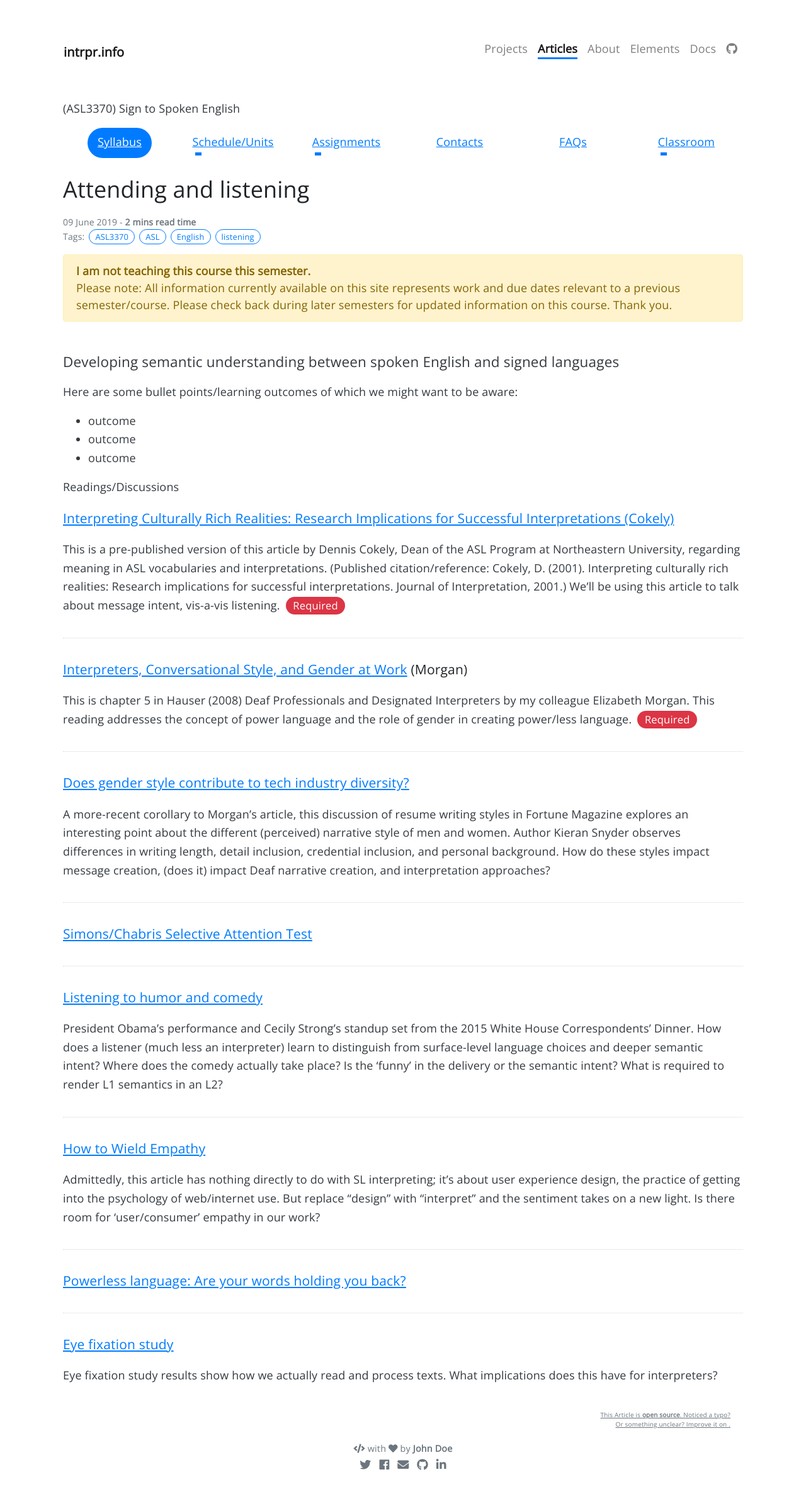
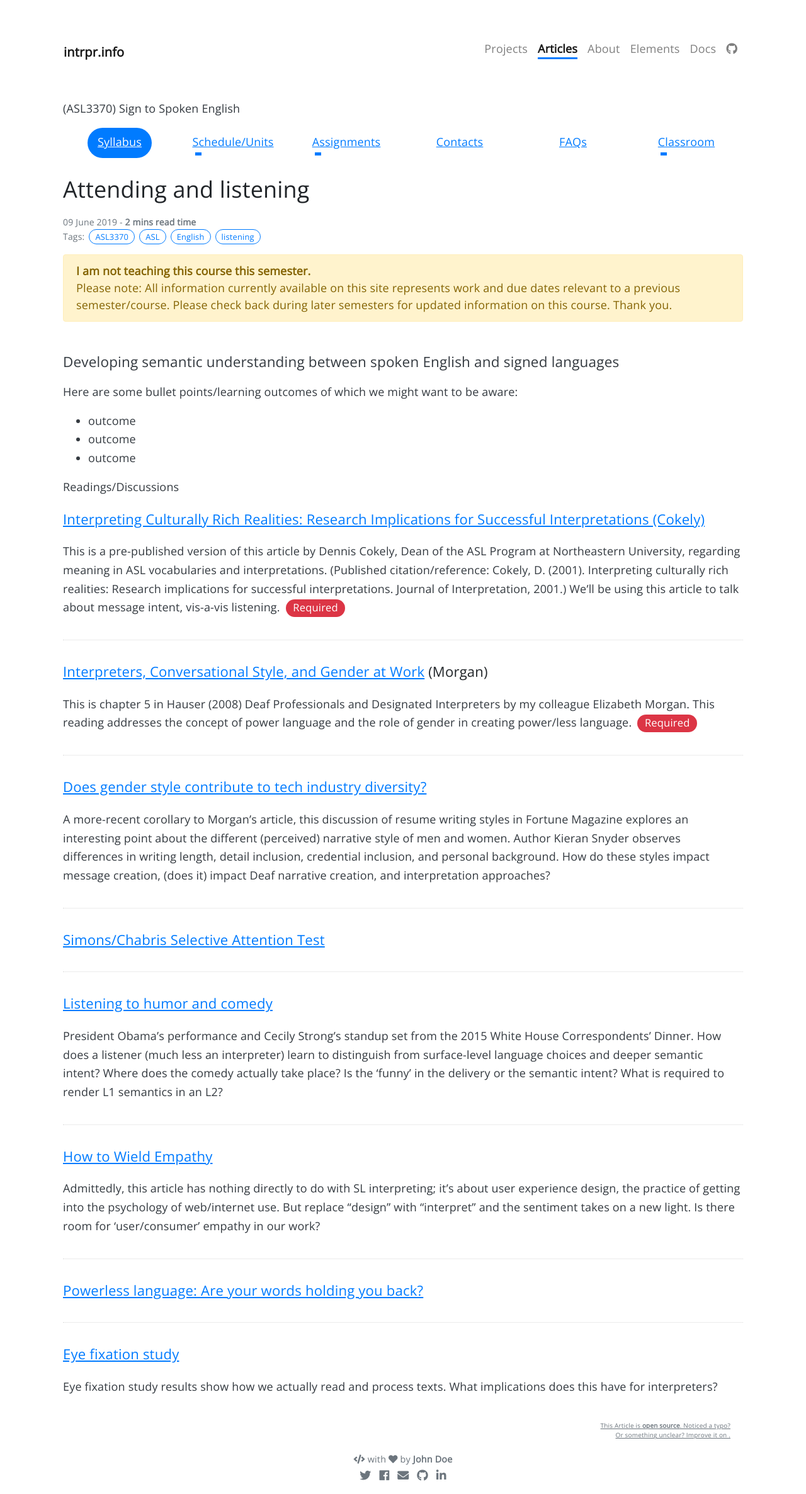
Before and after one commit to intrpr/jekyll-portfol-test, a Jekyll site: the page built from _posts/2019-06-09-attending-and-listening.md, in a window 1280 px wide. Shown: the whole page at 63% size. Built offline with Jekyll 4.4.1, drawn with Linux system fonts in a browser that asks for light colours; nearby versions of some CDN libraries; some web fonts are replaced; our own code applies the rules of GitHub Pages for plain Markdown files; comment, search, counter and statistics services are not loaded.

Commit message:
Update _articles.scss

```diff
--- a/_sass/_articles.scss
+++ b/_sass/_articles.scss
@@ -40,7 +40,7 @@
     /*article, aside, h1, h2, h3, h4, h5, h6, hgroup, nav, section { display: block; } */
     h1 { margin-block-start: 0.67em; margin-block-end: 0.67em; font-size: 200%; font-weight: normal; }
     h2 { margin-block-start: 1.20em; margin-block-end: 0.83em; font-size: 150%; font-weight: normal; }
-    h3 { margin-block-start: 1.00em; margin-block-end: 1.00em; font-size: 117%; font-weight: normal; }
+    h3 { margin-block-start: 1.00em; margin-block-end: 1.00em; font-size: 123%; font-weight: normal; }
     h4 { margin-block-start: 1.33em; margin-block-end: 1.33em; font-size: 117%; font-weight: bold; }
     h5 { margin-block-start: 1.67em; margin-block-end: 1.67em; font-size: 83%; font-weight: bold; }
     h6 { margin-block-start: 2.33em; margin-block-end: 2.33em; font-size: 67%; font-weight: normal; }
```
